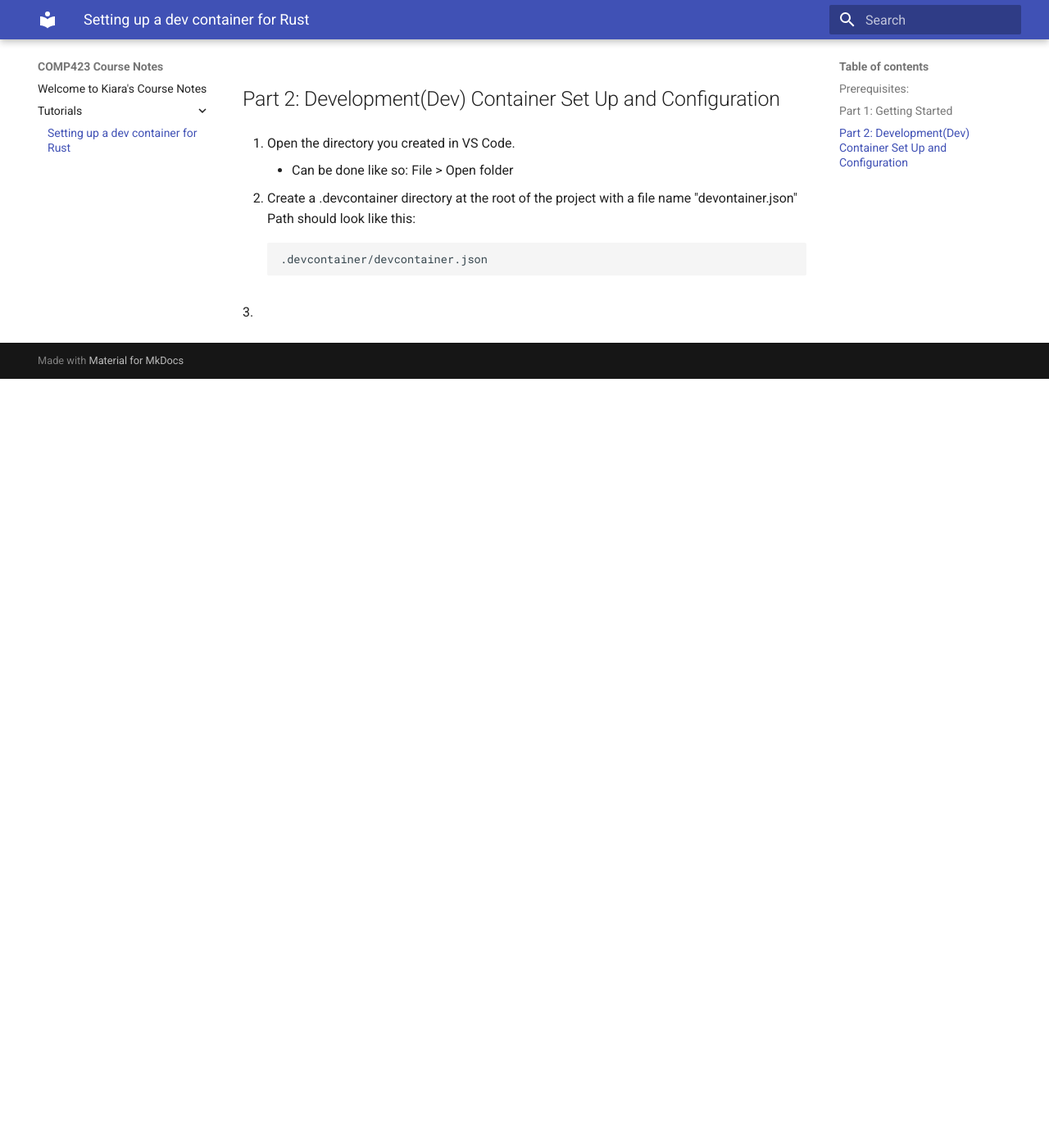
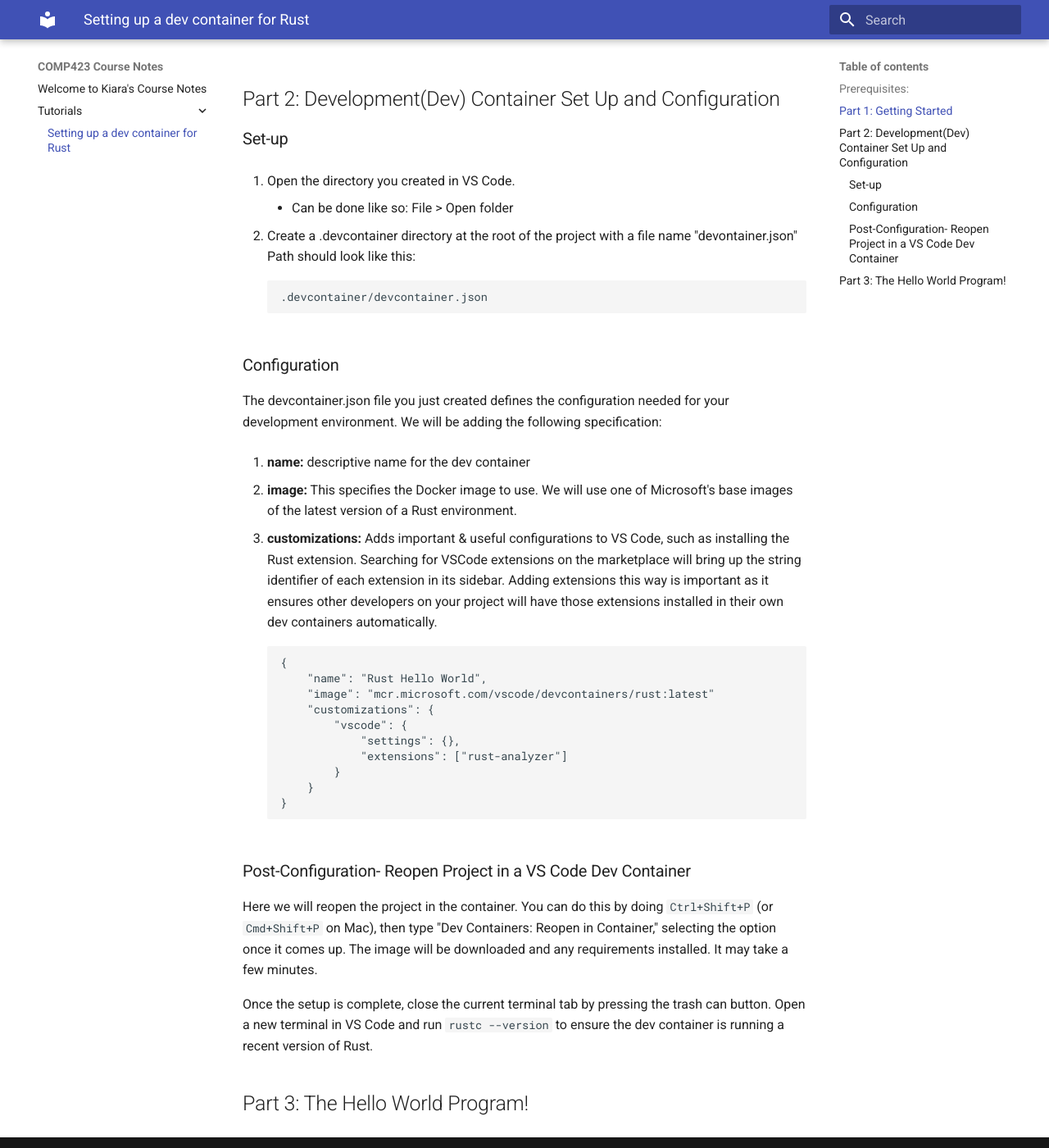
Before and after one commit to kiaras4/comp423-course-notes, an MkDocs documentation site: the page built from docs/tutorials/rust-setup.md, in a window 1280 px wide and 1400 px high, scrolled down 1277 px. Shown: the whole window at 82% size. Built offline with MkDocs 1.6.1 and Material for MkDocs 9.7.7, drawn with Linux system fonts in a browser that asks for light colours; before the commit the page ends 1739 px from its top, so only the background shows below that.

Commit message:
Dev container set up instructions are complete

````diff
--- a/docs/tutorials/rust-setup.md
+++ b/docs/tutorials/rust-setup.md
@@ -58,7 +58,9 @@
 [comment]: (add-note-saying-instructions-inspired-from-423-MkDocs-Tutorial)
 
 
-##Part 2: Development(Dev) Container Set Up and Configuration
+## Part 2: Development(Dev) Container Set Up and Configuration
+
+### Set-up
 
 1. Open the directory you created in VS Code.
     - Can be done like so: File > Open folder
@@ -69,4 +71,34 @@
     .devcontainer/devcontainer.json
     ```
 
-3.
+### Configuration
+
+The devcontainer.json file you just created defines the configuration needed for your development environment. We will be adding the following specification:
+
+1. **name:** descriptive name for the dev container
+
+2. **image:** This specifies the Docker image to use. We will use one of Microsoft's base images of the latest version of a Rust environment.
+
+3. **customizations:** Adds important & useful configurations to VS Code, such as installing the Rust extension. Searching for VSCode extensions on the marketplace will bring up the string identifier of each extension in its sidebar. Adding extensions this way is important as it ensures other developers on your project will have those extensions installed in their own dev containers automatically.
+
+    ```
+    {
+        "name": "Rust Hello World",
+        "image": "mcr.microsoft.com/vscode/devcontainers/rust:latest"
+        "customizations": {
+            "vscode": {
+                "settings": {},
+                "extensions": ["rust-analyzer"]
+            }
+        }
+    }
+    ```
+
+### Post-Configuration- Reopen Project in a VS Code Dev Container
+
+Here we will reopen the project in the container. You can do this by doing ``Ctrl+Shift+P`` (or ``Cmd+Shift+P`` on Mac), then type "Dev Containers: Reopen in Container," selecting the option once it comes up. The image will be downloaded and any requirements installed. It may take a few minutes.
+
+Once the setup is complete, close the current terminal tab by pressing the trash can button. Open a new terminal in VS Code and run ``rustc --version`` to ensure the dev container is running a recent version of Rust.
+
+
+## Part 3: The Hello World Program!
````
